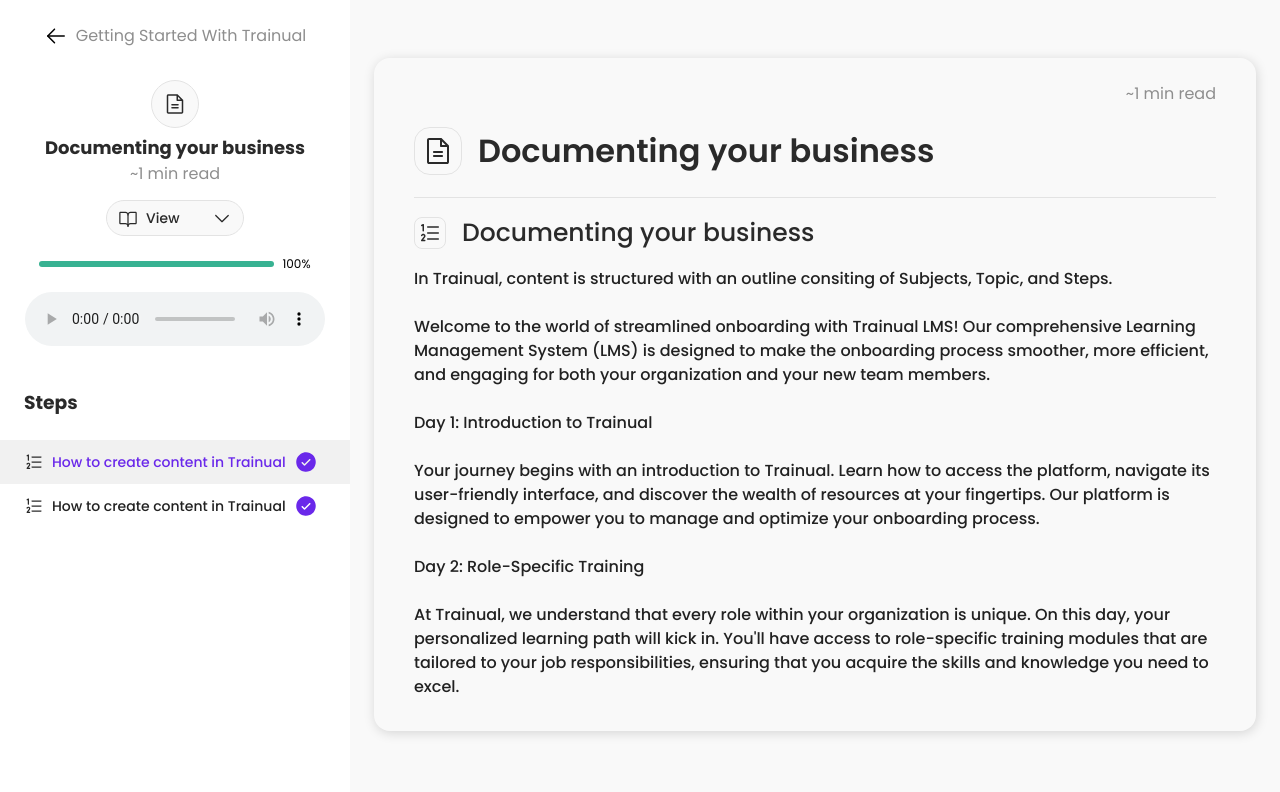
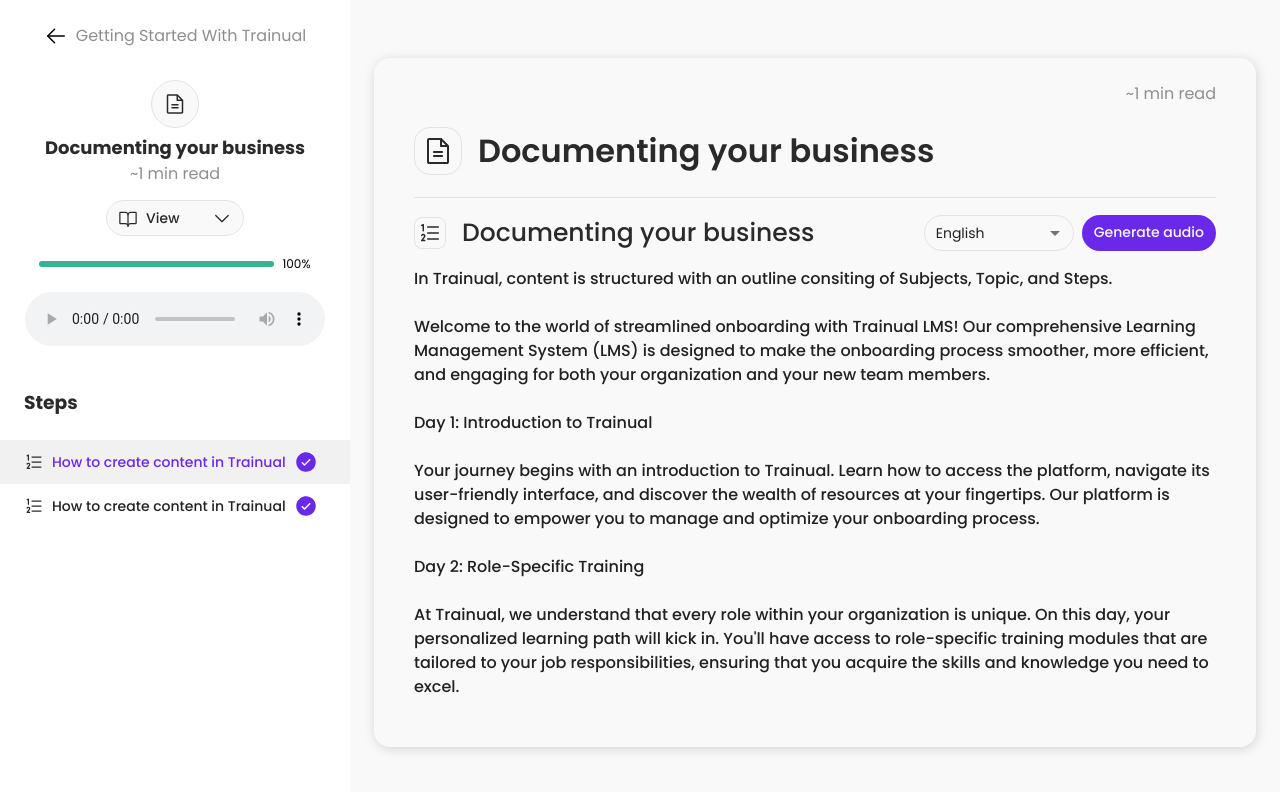
Before and after one commit to VitaliyRdk/everlabs-hackathon-frontend, a React (Vite) app: page /curriculum in a window 1280 px wide. Shown: the top 792 px of the page. Built offline with nearby package versions, Linux system fonts and the light colour scheme.

Commit message:
Added generate audio functionality for curriculum

```diff
--- a/src/components/button/Button.tsx
+++ b/src/components/button/Button.tsx
@@ -1,16 +1,25 @@
 import React from "react"
 import { StyledButton } from "./styles"
+import { CircularProgress } from "@mui/material"
 
 type ButtonProps = {
   text: string
   onClick: () => void
   disabled?: boolean
+  className?: string
+  loading?: boolean
 }
 
-const Button = ({ onClick, text, disabled = false }: ButtonProps) => {
+const Button = ({
+  className = "",
+  onClick,
+  text,
+  disabled = false,
+  loading = false,
+}: ButtonProps) => {
   return (
-    <StyledButton onClick={onClick} disabled={disabled}>
-      {text}
+    <StyledButton className={className} onClick={onClick} disabled={disabled}>
+      {loading ? <CircularProgress size={"1rem"} /> : text}
     </StyledButton>
   )
 }
--- a/src/components/curriculum-section/CurriculumSection.tsx
+++ b/src/components/curriculum-section/CurriculumSection.tsx
@@ -1,4 +1,4 @@
-import React from "react"
+import React, { useEffect, useState } from "react"
 import { curriculumContentMock } from "./curriculumContentMock"
 import {
   CurriculumDivider,
@@ -6,14 +6,35 @@
   CurriculumMinToRead,
   CurriculumSectionWrapper,
   CurriculumStepTitle,
+  CurriculumStepTitleContainer,
+  CurriculumStepTitleWrapper,
   CurriculumText,
   CurriculumTitle,
   CurriculumTitleWrapper,
 } from "./styles"
 import curriculumEmojiSrc from "../../assets/icons/curriculum-emoji.svg"
 import stepIconSrc from "../../assets/icons/step-icon.svg"
+import { useGenerateStepAudioMutation } from "../../services/steps/stepsSlice"
+import CurriculumSplitButton from "../curriculum-split-button/CurriculumSplitButton"
+import { LanguageShortName } from "../../services/steps/types"
+import { SelectChangeEvent } from "@mui/material"
+import { enqueueSnackbar } from "notistack"
 
 const CurriculumSection = () => {
+  const [generateStepAudio, result] = useGenerateStepAudioMutation()
+  const { error, data, reset } = result
+  const [selectedLanguage, setSelectedLanguage] =
+    useState<LanguageShortName>("en")
+
+  const onChangeLanguage = (event: SelectChangeEvent<any>) => {
+    reset()
+    setSelectedLanguage(event.target.value)
+  }
+
+  useEffect(() => {
+    if (error) enqueueSnackbar("Something went wrong", { variant: "error" })
+  }, [error])
+
   return (
     <CurriculumSectionWrapper>
       <CurriculumMinToRead>~1 min read</CurriculumMinToRead>
@@ -22,10 +43,25 @@
         <CurriculumTitle>Documenting your business</CurriculumTitle>
       </CurriculumTitleWrapper>
       <CurriculumDivider />
-      <CurriculumTitleWrapper>
-        <CurriculumEmoji src={stepIconSrc} />
-        <CurriculumStepTitle>Documenting your business</CurriculumStepTitle>
-      </CurriculumTitleWrapper>
+      <CurriculumStepTitleWrapper>
+        <CurriculumStepTitleContainer>
+          <CurriculumEmoji src={stepIconSrc} />
+          <CurriculumStepTitle>Documenting your business</CurriculumStepTitle>
+        </CurriculumStepTitleContainer>
+
+        <CurriculumSplitButton
+          isLoading={result.isLoading}
+          src={data?.src}
+          language={selectedLanguage}
+          onChangeLanguage={onChangeLanguage}
+          onClick={() =>
+            generateStepAudio({
+              language_short_name: selectedLanguage,
+              content: JSON.stringify(curriculumContentMock),
+            })
+          }
+        />
+      </CurriculumStepTitleWrapper>
       <CurriculumText>{curriculumContentMock}</CurriculumText>
     </CurriculumSectionWrapper>
   )
--- a/src/components/curriculum-section/styles.tsx
+++ b/src/components/curriculum-section/styles.tsx
@@ -4,13 +4,19 @@
   font-size: 16px;
   white-space: break-spaces;
   font-weight: 500;
-  margin: 16px 0 0 0;
 `
 
 export const CurriculumTitleWrapper = styled("div")`
   display: flex;
   align-items: center;
 `
+export const CurriculumStepTitleWrapper = styled("div")`
+  display: flex;
+  align-items: center;
+  justify-content: space-between;
+  margin-bottom: 16px;
+`
+
 export const CurriculumEmoji = styled("img")`
   margin-right: 16px;
 `
@@ -51,3 +57,9 @@
   border-radius: 16px;
   box-shadow: 1px 2px 12px 0 rgba(0, 0, 0, 0.15);
 `
+
+export const CurriculumStepTitleContainer = styled("div")`
+  display: flex;
+  align-items: center;
+  margin-right: 16px;
+`
--- /dev/null
+++ b/src/components/curriculum-split-button/CurriculumSplitButton.tsx
@@ -0,0 +1,85 @@
+import React, { useEffect, useRef, useState } from "react"
+import { LanguageShortName } from "../../services/steps/types"
+import {
+  StyledCurriculumAudioCardPlayAudio,
+  StyledCurriculumSplitButton,
+  StyledCurriculumSplitButtonWrapper,
+} from "./styles"
+import Select from "../select/Select"
+import { SelectChangeEvent } from "@mui/material"
+import { StyledSelectItem } from "../select/styles"
+import PauseAudioIcon from "../../assets/icons/pause-audio.svg"
+import PlayAudioIcon from "../../assets/icons/play-audio.svg"
+
+type CurriculumSplitButtonProps = {
+  isLoading?: boolean
+  src: string | undefined
+  language: LanguageShortName
+  onClick: () => void
+  onChangeLanguage: (event: SelectChangeEvent<any>) => void
+}
+
+const CurriculumSplitButton = ({
+  src,
+  onClick,
+  onChangeLanguage,
+  language,
+  isLoading,
+}: CurriculumSplitButtonProps) => {
+  const audioRef = useRef(null)
+  const [isActiveAudio, setIsActiveAudio] = useState(false)
+
+  const handleClickOnPlayAudio = () => {
+    audioRef.current.play()
+    setIsActiveAudio(true)
+  }
+
+  const handleClickOnPauseAudio = () => {
+    audioRef.current.pause()
+    setIsActiveAudio(false)
+  }
+
+  return (
+    <StyledCurriculumSplitButtonWrapper>
+      <Select value={language} onChange={onChangeLanguage}>
+        <StyledSelectItem selected={language === "en"} value="en">
+          English
+        </StyledSelectItem>
+        <StyledSelectItem selected={language === "es"} value="es">
+          Spanish
+        </StyledSelectItem>
+        <StyledSelectItem selected={language === "ua"} value="ua">
+          Ukrainian
+        </StyledSelectItem>
+      </Select>
+
+      {src ? (
+        <>
+          <audio ref={audioRef} src={src} />
+          {isActiveAudio ? (
+            <StyledCurriculumAudioCardPlayAudio
+              src={PauseAudioIcon}
+              alt="Pause audio"
+              onClick={handleClickOnPauseAudio}
+            />
+          ) : (
+            <StyledCurriculumAudioCardPlayAudio
+              src={PlayAudioIcon}
+              alt="Play audio"
+              onClick={handleClickOnPlayAudio}
+            />
+          )}
+        </>
+      ) : (
+        <StyledCurriculumSplitButton
+          loading={isLoading}
+          disabled={isLoading}
+          onClick={onClick}
+          text="Generate audio"
+        />
+      )}
+    </StyledCurriculumSplitButtonWrapper>
+  )
+}
+
+export default CurriculumSplitButton
--- /dev/null
+++ b/src/components/curriculum-split-button/styles.tsx
@@ -0,0 +1,19 @@
+import { styled } from "@mui/material"
+import Button from "../button/Button"
+
+export const StyledCurriculumSplitButtonWrapper = styled("div")`
+  display: flex;
+  align-items: center;
+`
+
+export const StyledCurriculumSplitButton = styled(Button)`
+  margin-left: 8px;
+  min-width: 130px;
+`
+
+export const StyledCurriculumAudioCardPlayAudio = styled("img")`
+  width: 36px;
+  height: 36px;
+  margin-left: 8px;
+  cursor: pointer;
+`
--- /dev/null
+++ b/src/services/steps/stepsSlice.ts
@@ -0,0 +1,20 @@
+import { api } from "../api/api"
+import { GenerateAudioStepParams, GenerateAudioStepResponse } from "./types"
+
+export const stepsApi = api.injectEndpoints({
+  endpoints: (builder) => ({
+    generateStepAudio: builder.mutation<
+      GenerateAudioStepResponse,
+      GenerateAudioStepParams
+    >({
+      query: ({ content, language_short_name }) => ({
+        url: "steps",
+        method: "GET",
+        params: { content, language_short_name },
+      }),
+    }),
+  }),
+  overrideExisting: false,
+})
+
+export const { useGenerateStepAudioMutation } = stepsApi
--- /dev/null
+++ b/src/services/steps/types.ts
@@ -0,0 +1,10 @@
+export type LanguageShortName = "en" | "ua" | "es"
+
+export type GenerateAudioStepParams = {
+  content: string
+  language_short_name: LanguageShortName
+}
+
+export type GenerateAudioStepResponse = {
+  src: string
+}
```
